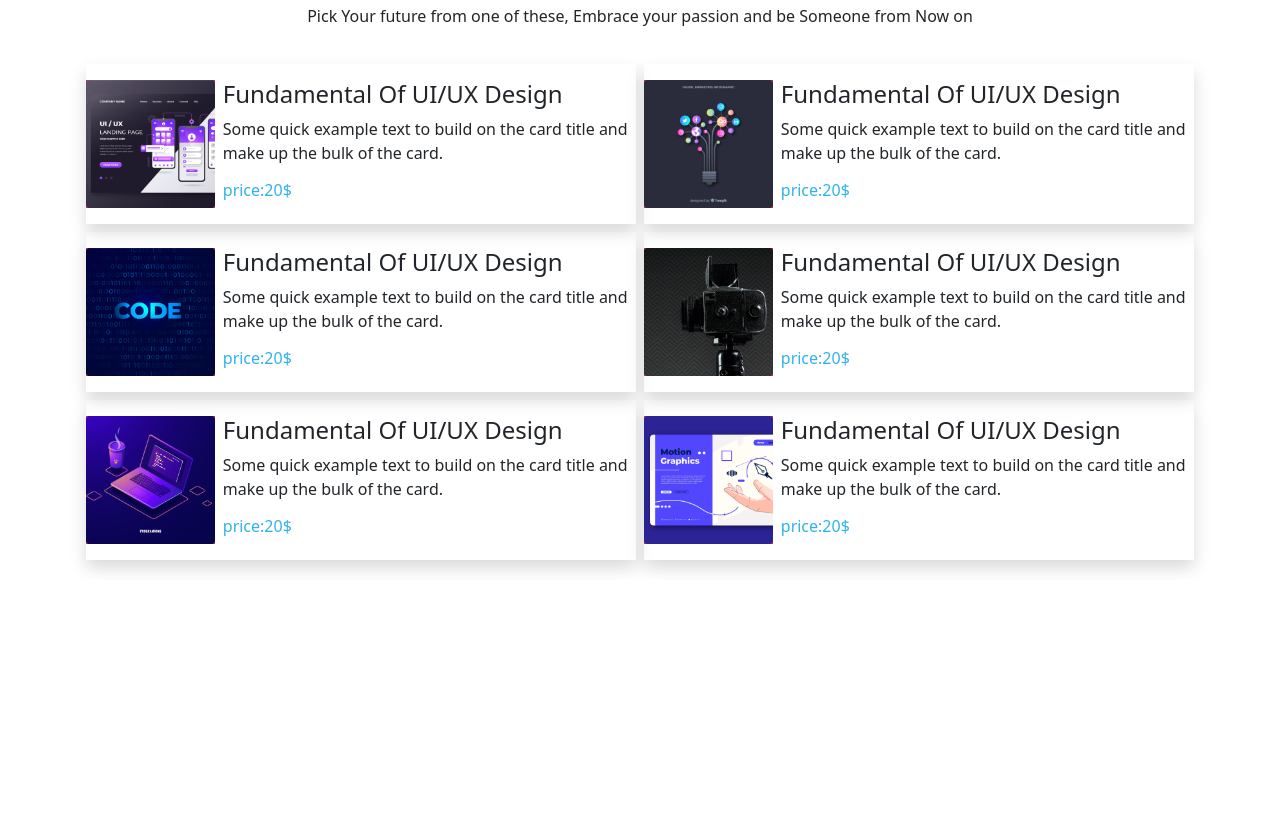
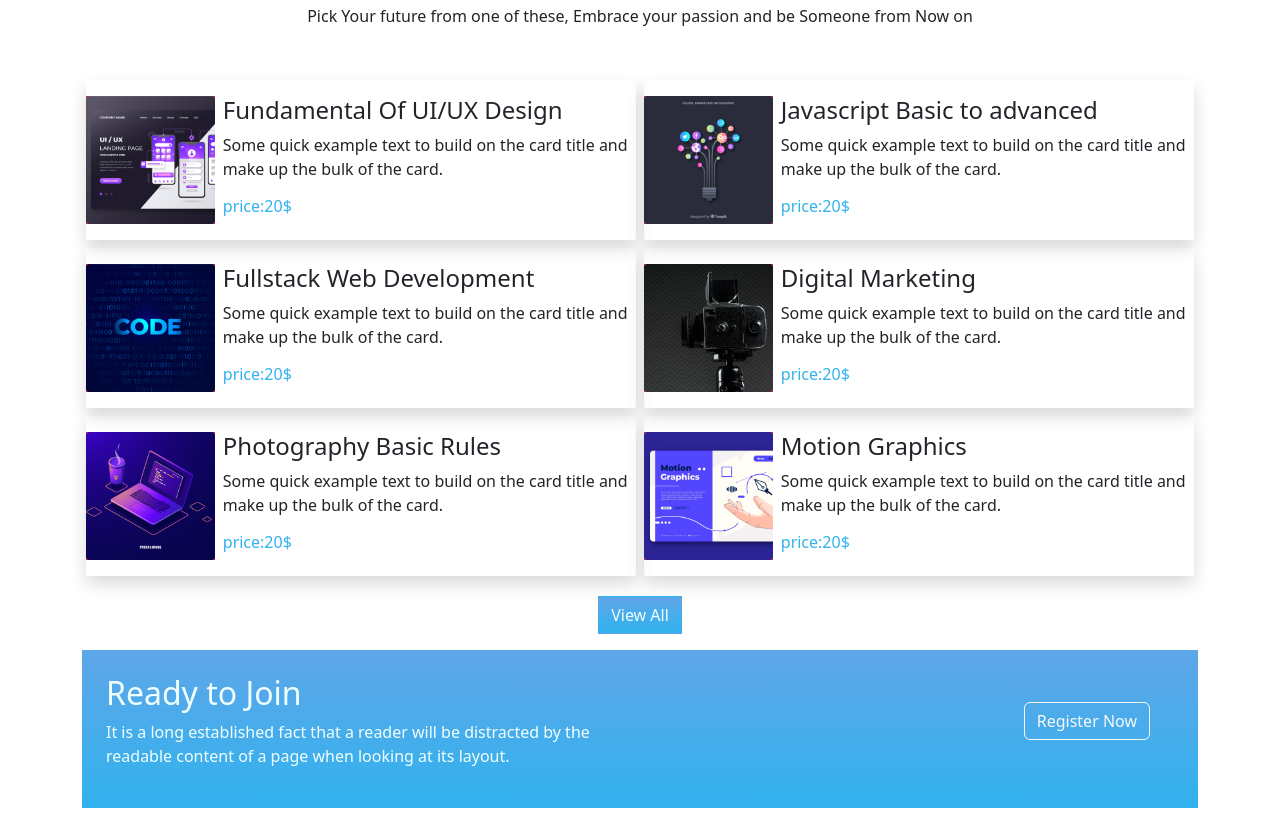
Before and after one commit to pro-dev-ryan/education, a plain HTML site: page index.html in a window 1280 px wide. Shown: the part 709-1533 px from the top of the page. Before the commit the page ends 1289 px from the top, so only its background shows below. Drawn offline with nearby package versions, Linux system fonts and the light colour scheme.

Commit message:
register done, left the modal

```diff
--- a/index.html
+++ b/index.html
@@ -331,7 +331,7 @@
 
     <!----------------------------------------------------------------- courses ------------------------------------>
     <section>
-      <div class="container my-lg-2">
+      <div class="container my-lg-2 d-flex flex-column align-items-center">
         <h2 class="text-center">What we offer</h2>
         <p class="text-center">
           Pick Your future from one of these, Embrace your passion and be
@@ -376,7 +376,7 @@
                 <div
                   class="course-text px-lg-2 px-md-2 p-3 d-lg-flex flex-lg-column justify-content-center"
                 >
-                  <h4 class="course-header">Fundamental Of UI/UX Design</h4>
+                  <h4 class="course-header">Fullstack Web Development</h4>
                   <p class="course-sub-text">
                     Some quick example text to build on the card title and make
                     up the bulk of the card.
@@ -398,7 +398,7 @@
                 <div
                   class="course-text px-lg-2 px-md-2 p-3 d-lg-flex flex-lg-column justify-content-center"
                 >
-                  <h4 class="course-header">Fundamental Of UI/UX Design</h4>
+                  <h4 class="course-header">Photography Basic Rules</h4>
                   <p class="course-sub-text">
                     Some quick example text to build on the card title and make
                     up the bulk of the card.
@@ -423,7 +423,7 @@
                 <div
                   class="course-text px-lg-2 px-md-2 p-3 d-lg-flex flex-lg-column justify-content-center"
                 >
-                  <h4 class="course-header">Fundamental Of UI/UX Design</h4>
+                  <h4 class="course-header">Javascript Basic to advanced</h4>
                   <p class="course-sub-text">
                     Some quick example text to build on the card title and make
                     up the bulk of the card.
@@ -445,7 +445,7 @@
                 <div
                   class="course-text px-lg-2 px-md-2 p-3 d-lg-flex flex-lg-column justify-content-center"
                 >
-                  <h4 class="course-header">Fundamental Of UI/UX Design</h4>
+                  <h4 class="course-header">Digital Marketing</h4>
                   <p class="course-sub-text">
                     Some quick example text to build on the card title and make
                     up the bulk of the card.
@@ -467,7 +467,7 @@
                 <div
                   class="course-text px-lg-2 px-md-2 p-3 d-lg-flex flex-lg-column justify-content-center"
                 >
-                  <h4 class="course-header">Fundamental Of UI/UX Design</h4>
+                  <h4 class="course-header">Motion Graphics</h4>
                   <p class="course-sub-text">
                     Some quick example text to build on the card title and make
                     up the bulk of the card.
@@ -478,10 +478,38 @@
             </div>
           </div>
         </div>
+        <button class="btn bg-grad rounded-0 mt-2">View All</button>
       </div>
     </section>
 
     <!-------------------------------------------------------------- courses end------------------------------------>
+
+    <!------------------------------------------------- Registration-section --------------------------------------->
+
+    <section>
+      <div class="container my-3">
+        <div class="main bg-grad d-lg-flex">
+          <div class="col-lg-6 text-center text-lg-start p-3 px-md-5 p-lg-4">
+            <h2>Ready to Join</h2>
+            <p>
+              It is a long established fact that a reader will be distracted by
+              the readable content of a page when looking at its layout.
+            </p>
+          </div>
+          <div
+            class="col-lg-6 d-flex flex-lg-column justify-content-center align-items-lg-end"
+          >
+            <div>
+              <button class="btn btn-outline-light mb-3 me-lg-5">
+                Register Now
+              </button>
+            </div>
+          </div>
+        </div>
+      </div>
+    </section>
+
+    <!--------------------------------------------- Registration-section end --------------------------------------->
 
     <!-------------------------------- the_js_files--------------------------------------------->
 
--- a/style.css
+++ b/style.css
@@ -72,3 +72,8 @@ a {
 .course-text h6 {
   color: #31b2ee;
 }
+
+.reg {
+  margin-top: 1.5em;
+  min-height: 200px;
+}
```
